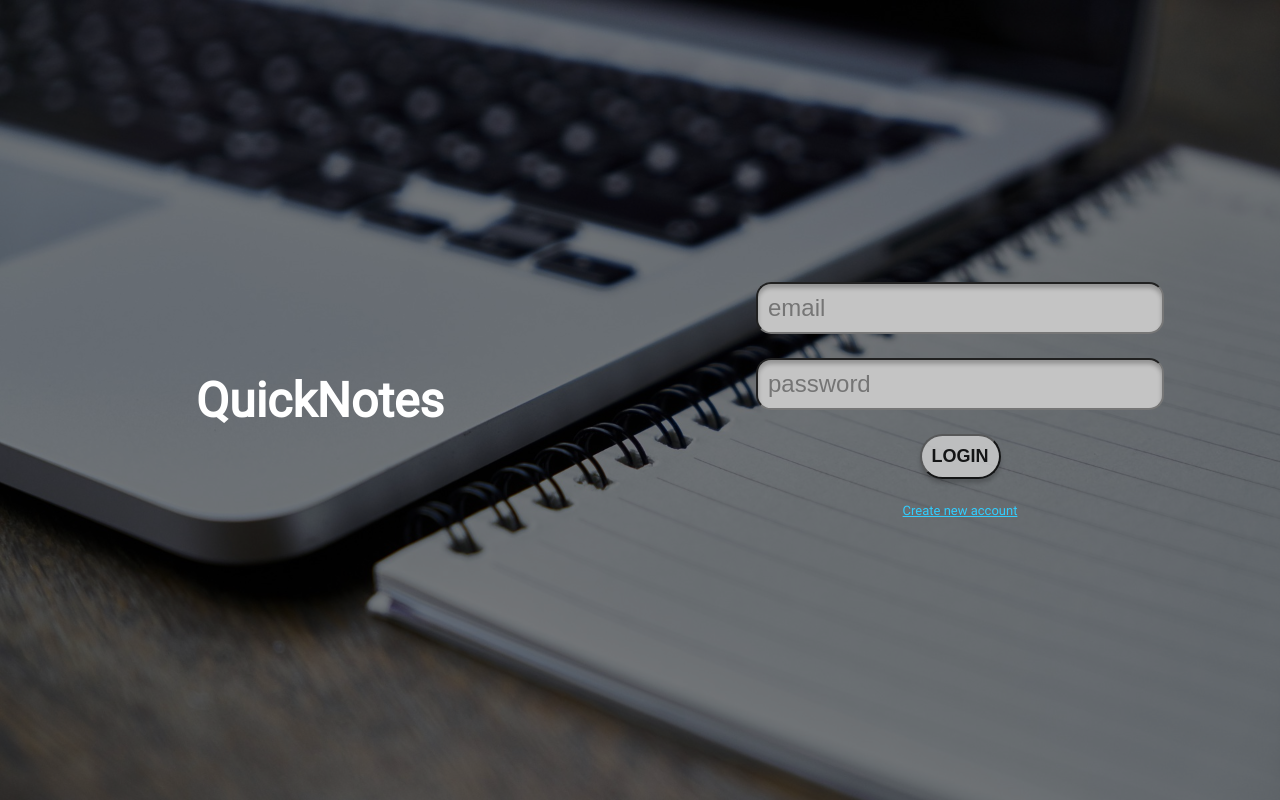
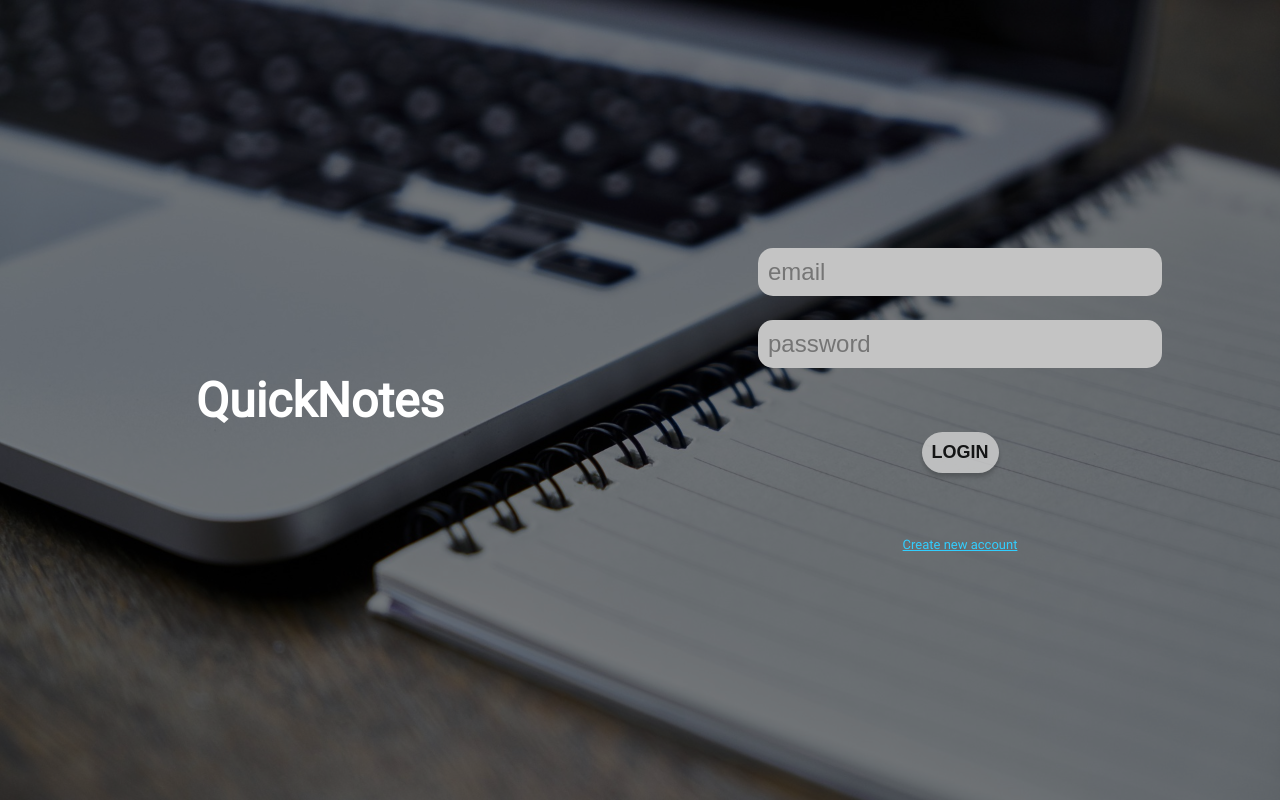
Before and after one commit to Szwendacz99/QuickNotes, a PHP site: template source/public/views/login.html in a window 1280 px wide. Run offline with PHP 8.4, Linux system fonts and the light colour scheme; the template is opened without the code that fills it, so the values that code supplies are empty.

Commit message:
remove login elements css border

```diff
--- a/source/public/css/main.css
+++ b/source/public/css/main.css
@@ -44,6 +44,7 @@
 
     font-size: large;
     font-weight: bold;
+    margin: 40px;
 
     display: flex;
     flex-direction: column;
@@ -56,19 +57,20 @@
     opacity: 0.8;
     box-shadow: 0px 4px 4px rgba(0, 0, 0, 0.25);
     border-radius: 25px;
+    border: 0;
 
 }
 
 .login-input {
-    position: static;
     font-size: x-large;
     width: 60%;
     height: fit-content;
 
     padding: 10px;
     background: #C4C4C4;
-    box-shadow: inset 0px 4px 4px rgba(0, 0, 0, 0.25);
+    box-shadow: inset 0px 4px 4px rgba(0, 0, 0, 0.);
     border-radius: 15px;
+    border: 0;
 
 }
 
```
